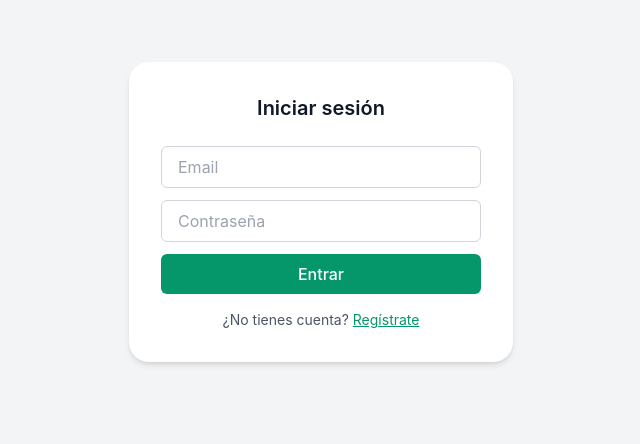
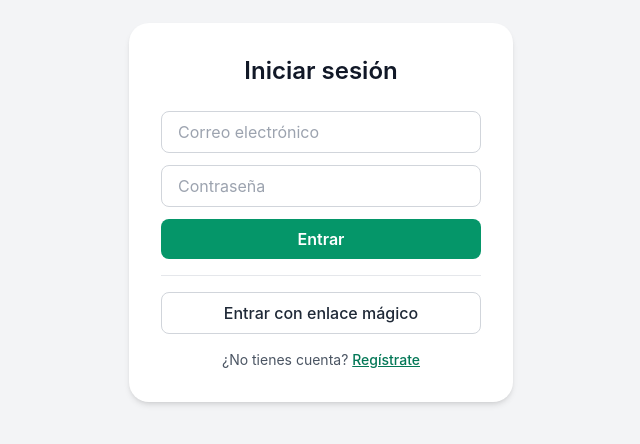
Before and after one commit to infobkchome-code/backhipotecas, a Next.js app: page /portal/login in a window 1280 px wide. Shown: the part 188-632 px from the top of the page, without its empty margins (319-959 px from the left). Built offline with nearby package versions, Linux system fonts and the light colour scheme; no server answers.

Commit message:
Update page.tsx

```diff
--- a/app/portal/login/page.tsx
+++ b/app/portal/login/page.tsx
@@ -12,44 +12,60 @@ export default function LoginPage() {
   const router = useRouter();
   const [email, setEmail] = useState("");
   const [password, setPassword] = useState("");
-  const [loading, setLoading] = useState(false);
-  const [error, setError] = useState("");
+  const [loadingPwd, setLoadingPwd] = useState(false);
+  const [loadingOtp, setLoadingOtp] = useState(false);
+  const [message, setMessage] = useState<string | null>(null);
 
-  const handleLogin = async (e: React.FormEvent) => {
+  // Login clásico: email + contraseña
+  const handlePasswordLogin = async (e: React.FormEvent) => {
     e.preventDefault();
-    setLoading(true);
-    setError("");
+    setMessage(null);
+    setLoadingPwd(true);
+    try {
+      const { error } = await supabase.auth.signInWithPassword({ email, password });
+      if (error) throw error;
+      router.push("/portal"); // ✅ ya dentro
+    } catch (err: any) {
+      setMessage(`❌ ${err.message ?? "No se pudo iniciar sesión"}`);
+    } finally {
+      setLoadingPwd(false);
+    }
+  };
 
-    const { error } = await supabase.auth.signInWithPassword({
+  // Alternativa: enviar enlace mágico (OTP) al email
+  const handleSendMagicLink = async () => {
+    setMessage(null);
+    setLoadingOtp(true);
+    try {
+      const { error } = await supabase.auth.signInWithOtp({
         email,
-      password,
+        options: {
+          // Tras hacer clic en el mail, vuelve aquí:
+          emailRedirectTo: `${window.location.origin}/auth/callback`,
+        },
       });
-
-    if (error) {
-      setError(error.message);
-      setLoading(false);
-    } else {
-      // Redirige al portal una vez logueado
-      router.push("/portal");
+      if (error) throw error;
+      setMessage("✅ Te enviamos un enlace de acceso a tu email.");
+    } catch (err: any) {
+      setMessage(`❌ ${err.message ?? "No se pudo enviar el enlace"}`);
+    } finally {
+      setLoadingOtp(false);
     }
   };
 
   return (
-    <div className="min-h-screen flex items-center justify-center bg-gray-100">
-      <form
-        onSubmit={handleLogin}
-        className="bg-white p-8 rounded-2xl shadow-md w-full max-w-sm"
-      >
-        <h2 className="text-xl font-semibold mb-6 text-center">
-          Iniciar sesión
-        </h2>
+    <div className="min-h-screen flex items-center justify-center bg-gray-100 p-4">
+      <div className="bg-white w-full max-w-sm p-8 rounded-2xl shadow-md">
+        <h1 className="text-2xl font-semibold text-center mb-6">Iniciar sesión</h1>
 
+        <form onSubmit={handlePasswordLogin} className="space-y-3">
           <input
             type="email"
-          placeholder="Email"
+            placeholder="Correo electrónico"
             value={email}
             onChange={(e) => setEmail(e.target.value)}
-          className="w-full mb-3 px-4 py-2 border rounded-md"
+            required
+            className="w-full border border-gray-300 rounded-lg px-4 py-2"
           />
 
           <input
@@ -57,28 +73,47 @@ export default function LoginPage() {
             placeholder="Contraseña"
             value={password}
             onChange={(e) => setPassword(e.target.value)}
-          className="w-full mb-3 px-4 py-2 border rounded-md"
+            className="w-full border border-gray-300 rounded-lg px-4 py-2"
           />
-
-        {error && (
-          <p className="text-red-600 text-sm text-center mb-3">{error}</p>
-        )}
 
           <button
             type="submit"
-          disabled={loading}
-          className="w-full bg-emerald-600 text-white py-2 rounded-md hover:bg-emerald-700 transition"
+            disabled={loadingPwd}
+            className="w-full bg-emerald-600 hover:bg-emerald-700 text-white font-semibold py-2 rounded-lg transition"
           >
-          {loading ? "Accediendo..." : "Entrar"}
+            {loadingPwd ? "Accediendo..." : "Entrar"}
           </button>
+        </form>
+
+        <div className="my-4 h-px bg-gray-200" />
+
+        <button
+          type="button"
+          onClick={handleSendMagicLink}
+          disabled={loadingOtp || !email}
+          className="w-full border border-gray-300 hover:bg-gray-50 text-gray-800 font-medium py-2 rounded-lg transition"
+          title={!email ? "Escribe tu email arriba" : ""}
+        >
+          {loadingOtp ? "Enviando enlace..." : "Entrar con enlace mágico"}
+        </button>
+
+        {message && (
+          <p
+            className={`text-sm text-center mt-4 ${
+              message.startsWith("✅") ? "text-green-600" : "text-red-500"
+            }`}
+          >
+            {message}
+          </p>
+        )}
 
         <p className="text-center text-sm mt-4 text-gray-600">
           ¿No tienes cuenta?{" "}
-          <a href="/portal/register" className="text-emerald-600 underline">
+          <a href="/portal/register" className="text-emerald-700 font-medium underline">
             Regístrate
           </a>
         </p>
-      </form>
+      </div>
     </div>
   );
 }
```
Lines whose indentation alone changed are shown as unchanged.
